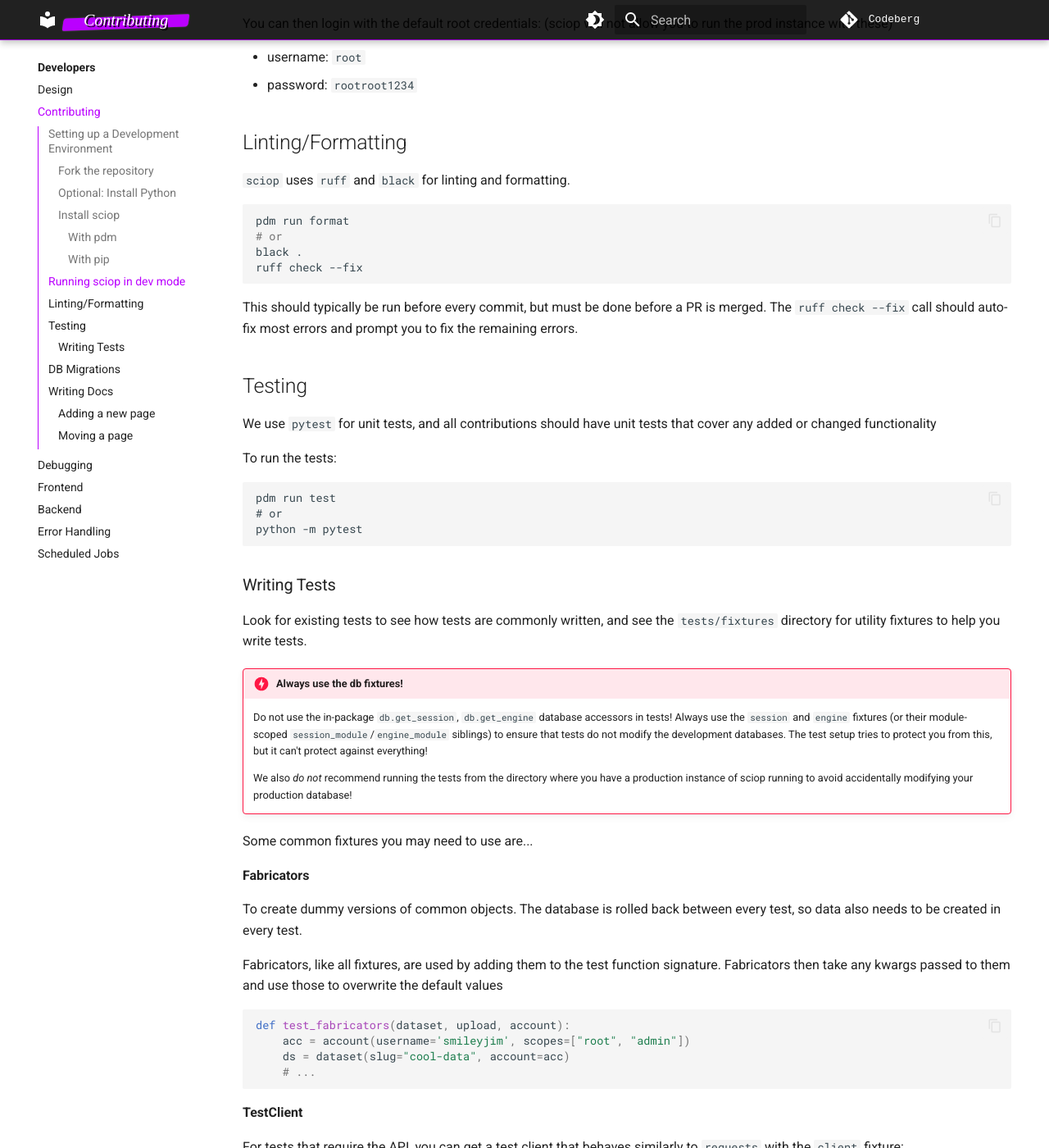
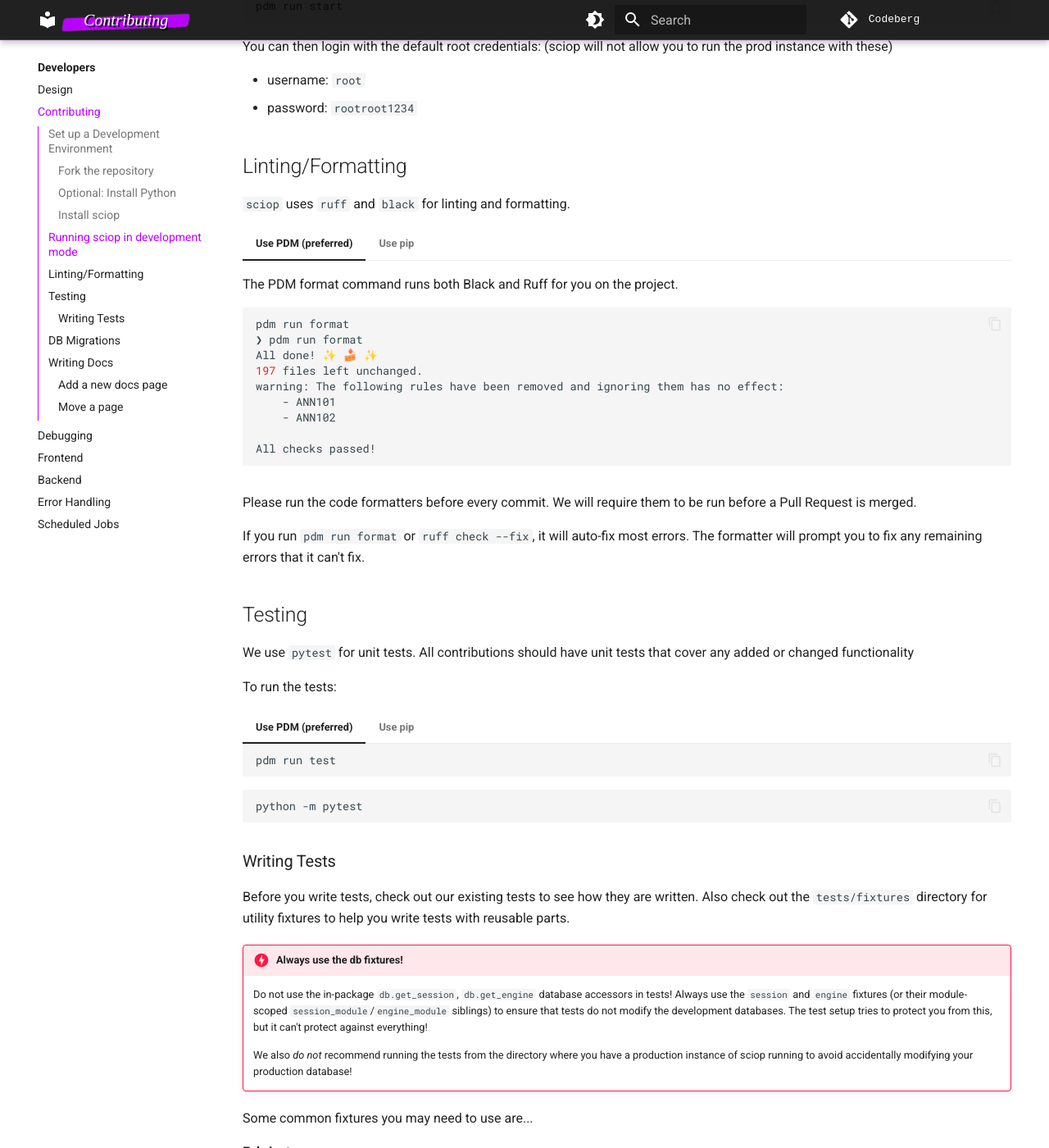
Before and after one commit to p2p-ld/sciop, an MkDocs documentation site: the page built from docs/develop/contributing.md, in a window 1280 px wide and 1400 px high, scrolled down 3035 px. Shown: the whole window at 82% size. Built offline with MkDocs 1.6.1 and Material for MkDocs 9.7.7, drawn with Linux system fonts in a browser that asks for light colours; some web fonts are replaced; some of the changed text lies outside the part shown.

Commit message:
enh: add tabs for installs and copy edit

````diff
--- a/docs/develop/contributing.md
+++ b/docs/develop/contributing.md
@@ -1,4 +1,10 @@
 # Contributing
+
+We welcome contributions of all kinds to Sciop including code
+contributions, typo fixes and documentation updates. This page will
+help you get started contributing to Sciop.
+
+<!-- is there a coc? what types of contributions are invited? -->
 
 <div class="big-emphasis" markdown="1">
 
@@ -8,12 +14,14 @@
 
 </div>
 
-## Setting up a Development Environment
+## Set up a Development Environment
 
 ### Fork the repository
 
-- Fork the repository: https://codeberg.org/Safeguarding/sciop/fork
-- Clone your forked repository
+We prefer that pull requests come from a branch on a fork of the repo. To begin, follow the steps below:
+
+- Fork the Sciop repository: https://codeberg.org/Safeguarding/sciop/fork
+- Clone your forked repository so you can work locally
 - Make a new branch to work on
 
 ```shell
@@ -92,46 +100,55 @@
 
 ### Install `sciop`
 
-#### With `pdm`
+sciop uses [`pdm`](https://pdm-project.org/en/latest/) for packaging and dependency management.
+We recommend that you use PDM too; however, Sciop can be installed with pip as well (see below).
 
-sciop uses [`pdm`](https://pdm-project.org/en/latest/) for packaging and dependency management,
-we recommend you use it too, it's a wonderful tool, but sciop can be installed with pip as well (see below)
+Instructions for installing Sciop using both tools are below.
 
-If you don't already have pip you can install it (globally) like
+=== "Use PDM (preferred)"
 
-```shell
-python -m pip install pdm
-```
+    If you don't already have PDM installed, you can install it into your current working environment like this:
 
-and then from the `sciop` root directory,
-use pdm to install all dependencies into a venv (by default in `./.venv`)
+    ```shell
+    python -m pip install pdm
+    ```
 
-```shell
-pdm install --with dev
-```
+    Once PDM is installed:
 
-#### With `pip`
+    * open your favorite shell
+    * cd into the `sciop` root directory,
+    * use pdm to install all dependencies into a venv (by default in `./.venv`) using the command below
 
-Make a virtual environment and activate it
+    ```shell
+    pdm install --with dev
+    ```
 
-```shell
-python -m venv ./.venv
-./.venv/bin/activate
-```
+    The `--with dev` flag tells PDM to install both the project and all
+    project dependencies listed in the `pyproject.toml` file. PDM will also create environments setup in our pyproject.toml file that allow you to build documentation, run tests and build and run sciop locally.
 
-Install sciop using an *editable install*
+=== "Use pip"
 
-```shell
-pip install -e .
-```
+    1. To setup your development environment using pip, first, make a virtual environment and activate it.
 
-## Running `sciop` in dev mode
+    ```shell
+    python -m venv ./.venv
+    ./.venv/bin/activate
+    ```
+
+    2. Install sciop in *editable* mode
+
+    ```shell
+    pip install -e .
+    ```
+
+## Running `sciop` in development mode
+
+<!-- How would a user know what pdm alias' are available? This is a bit confusing -->
 
 !!! note
 
     For `sciop` cli commands that don't have a pdm alias when using pdm,
     just prepend `pdm run` like `pdm run sciop start`
-
 
 Create a configuration:
 
@@ -156,17 +173,17 @@
 Then run the dev mode instance -
 this will create seed data and automatically reload the site when your code changes
 
-**with `pdm`**
+=== "Use PDM (preferred)"
 
-```shell
-pdm run start
-```
+    ```shell
+    pdm run start
+    ```
 
-**with `pip`**
+=== "Use pip"
 
-```shell
-sciop start
-```
+    ```shell
+    sciop start
+    ```
 
 You can then login with the default root credentials:
 (sciop will not allow you to run the prod instance with these)
@@ -176,35 +193,60 @@
 
 ## Linting/Formatting
 
+<!-- You could also use the ruff formater and remove black / keep it simpler?  -->
+
 `sciop` uses `ruff` and `black` for linting and formatting.
 
-```shell
-pdm run format
-# or
-black .
-ruff check --fix
-```
+=== "Use PDM (preferred)"
 
-This should typically be run before every commit, but must be done before a PR is merged.
-The `ruff check --fix` call should auto-fix most errors and prompt you to fix the remaining errors.
+    The PDM format command runs both Black and Ruff for you on the project.
+
+    ```bash
+    pdm run format
+    ❯ pdm run format
+    All done! ✨ 🍰 ✨
+    197 files left unchanged.
+    warning: The following rules have been removed and ignoring them has no effect:
+        - ANN101
+        - ANN102
+
+    All checks passed!
+    ```
+
+=== "Use pip"
+    If you don't use PDM, you'll have to install and run each tool separately from your Python virtual environment.
+
+    ```shell
+    python -m black .
+    python -m ruff check --fix
+    ```
+
+Please run the code formatters before every commit. We will require them to be run before a Pull Request is merged.
+
+If you run `pdm run format` or `ruff check --fix`, it will  auto-fix most errors. The formatter will prompt you to fix
+any remaining errors that it can't fix.
 
 ## Testing
 
-We use `pytest` for unit tests,
-and all contributions should have unit tests that cover any added or changed functionality
+We use `pytest` for unit tests. All contributions should have
+unit tests that cover any added or changed functionality
 
 To run the tests:
 
-```angular2html
-pdm run test
-# or
-python -m pytest
-```
+=== "Use PDM (preferred)"
+
+    ```angular2html
+    pdm run test
+    ```
+=== "Use pip"
+
+  ```angular2html
+  python -m pytest
+  ```
 
 ### Writing Tests
 
-Look for existing tests to see how tests are commonly written,
-and see the `tests/fixtures` directory for utility fixtures to help you write tests.
+Before you write tests, check out our existing tests to see how they are written. Also check out the `tests/fixtures` directory for utility fixtures to help you write tests with reusable parts.
 
 !!! danger "Always use the db fixtures!"
 
@@ -296,12 +338,11 @@
 
 ## DB Migrations
 
-
 Any changes to the database must have corresponding migrations.
 
 Migrations can be [autogenerated with alembic](https://alembic.sqlalchemy.org/en/latest/autogenerate.html)
 
-```
+```bash
 alembic -c ./src/sciop/migrations/alembic.ini revision -m "{migration-slug}" --autogenerate
 ```
 
@@ -313,7 +354,7 @@
 To get a clean database, before you generate the migration,
 remove your development database and create a new one using alembic
 
-```
+```bash
 alembic -c ./src/sciop/migrations/alembic.ini upgrade head
 ```
 
@@ -321,11 +362,19 @@
 
 Migrations can be tested with pytest
 
-```
-python -m pytest tests/test_migrations.py
-# or
-pdm run pytest tests/test_migrations.py
-```
+
+
+=== "Use PDM (preferred)"
+
+    ```bash
+    pdm run pytest tests/test_migrations.py
+    ```
+
+=== "Use pip"
+
+    ```bash
+    python -m pytest tests/test_migrations.py
+    ```
 
 To test trickier migrations, you might want to create a version of the db in the previous state
 to compare what happens after the migration.
@@ -346,7 +395,13 @@
 The docs are written with [mkdocs](https://www.mkdocs.org/) and
 [mkdocs-material](https://squidfunk.github.io/mkdocs-material/).
 
-### Adding a new page
+You can use PDM to build and serve the docs locally for interactive development, like this:
+
+```bash
+pdm run docs
+```
+
+### Add a new docs page
 
 To add a new page, create a new `.md` file in the relevant folder and add it to the
 `nav` section in the `mkdocs.yml` configuration.
@@ -364,7 +419,7 @@
 Hello this is a new page
 ```
 
-Add this
+Add this:
 
 ```yaml
 nav:
@@ -375,12 +430,11 @@
     - intro/new.md
 ```
 
-
-### Moving a page
+### Move a page
 
 If you need to move/rename a page, make a redirect from the old page.
 
-So e.g. if i am moving `docs/intro/old.md` to `docs/intro/new.md`, add
+For example to move `docs/intro/old.md` to `docs/intro/new.md`, add:
 
 ```yaml
 plugins:
@@ -388,3 +442,5 @@
       redirect_maps:
         "intro/old.md": "intro/new.md"
 ```
+
+to the mkdocs.yml file.
--- a/mkdocs.yml
+++ b/mkdocs.yml
@@ -105,6 +105,7 @@
     - navigation.tabs
     - navigation.path
     - toc.integrate
+    - content.tabs.link
 
 extra_css:
   - css/fonts.css
@@ -138,6 +139,8 @@
   - tables
   - toc:
       permalink: true
+  - pymdownx.tabbed:
+      alternate_style: true
 
 plugins:
   - autorefs
````
Also changed, not shown: other parts of docs/develop/contributing.md (+2 -2 lines).
